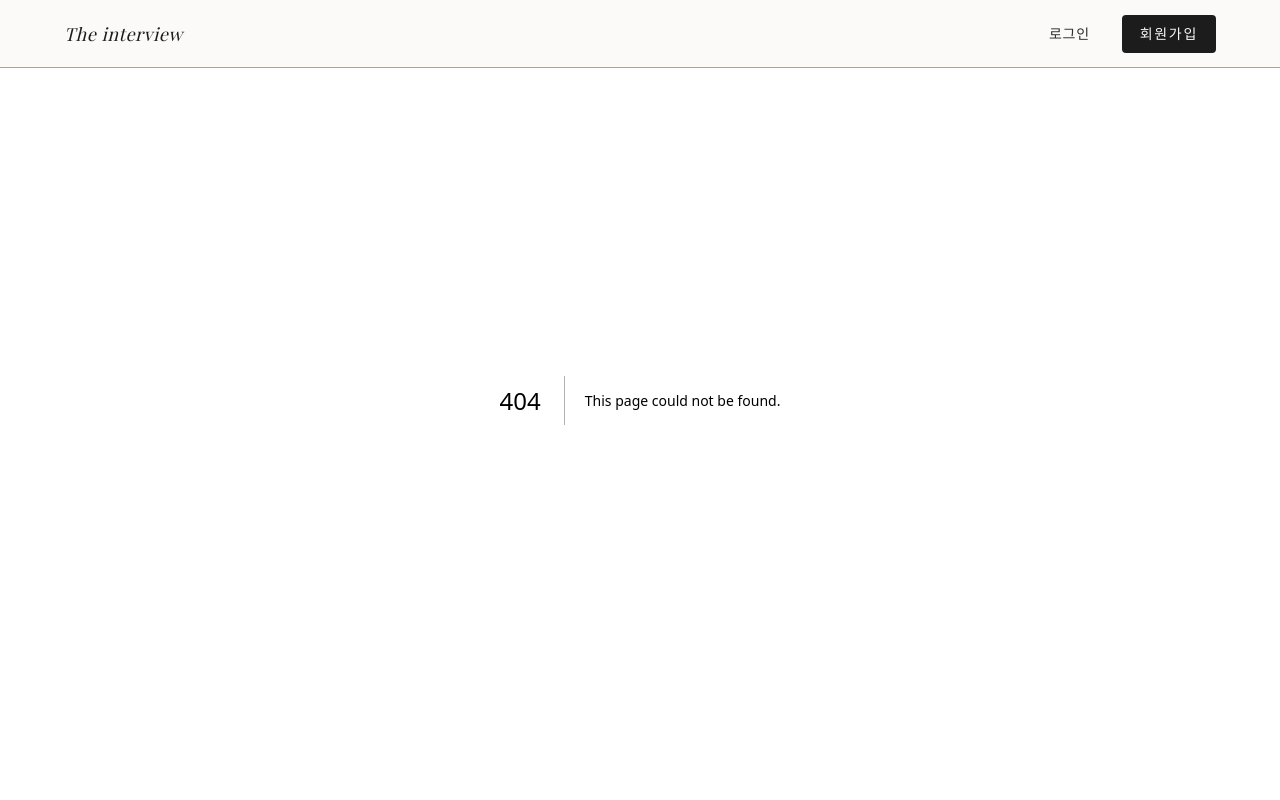
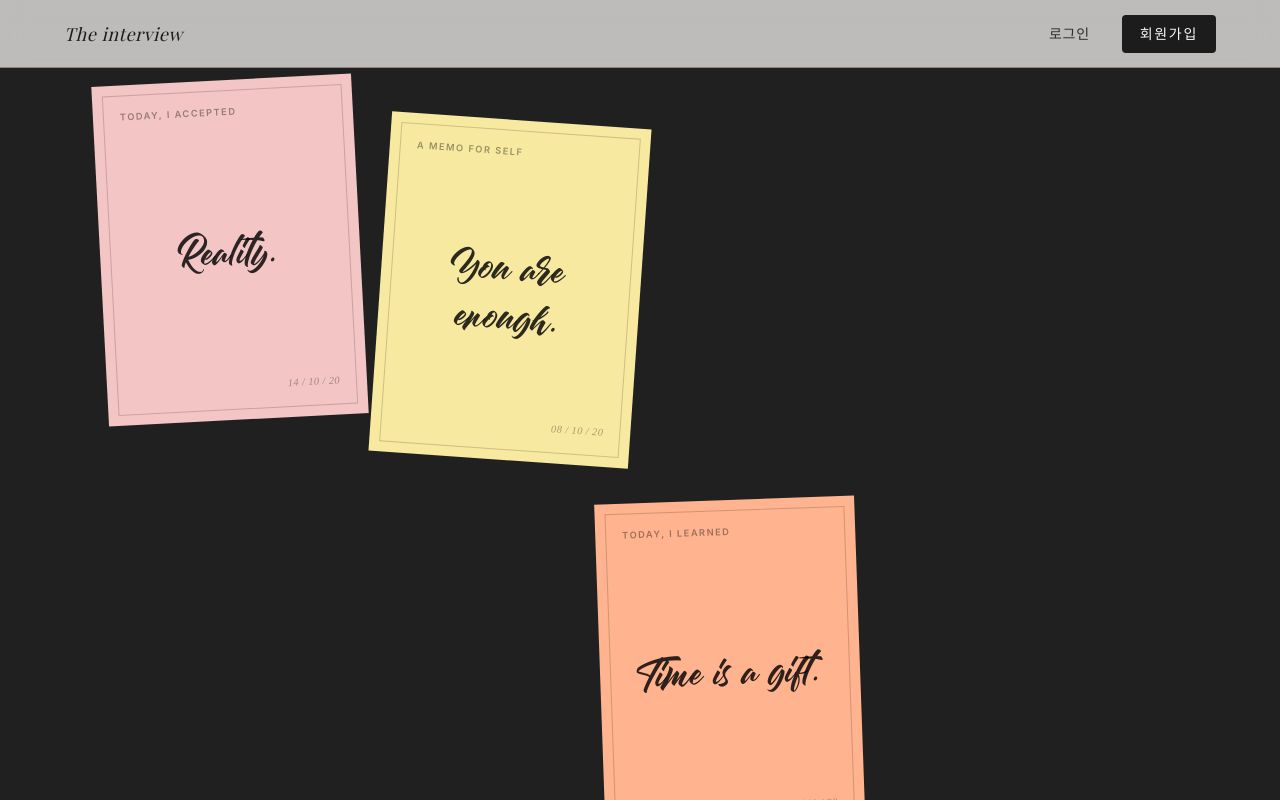
Before and after one commit to wynsumhi/the-interview, a Next.js app in the folder fe/: page /memo in a window 1280 px wide. Before the commit this address had no page. Built offline with nearby package versions, Linux system fonts and the light colour scheme; a web font is replaced by a local one.

Commit message:
S14P21A307-314 feat: 포스트잇 임시 페이지 작성

```diff
--- /dev/null
+++ b/fe/src/app/memo/page.tsx
@@ -0,0 +1,101 @@
+import MemoCard from "@/components/memo/MemoCard";
+import type { QnaPreview } from "@/components/memo/MemoCard";
+
+const MEMOS: {
+  id: number;
+  category: string;
+  title: string;
+  date: string;
+  color: string;
+  rotate: number;
+  top: number;
+  left: number;
+  qnaItems: QnaPreview[];
+}[] = [
+  {
+    id: 1,
+    category: "today, i accepted",
+    title: "Reality.",
+    date: "14 / 10 / 20",
+    color: "#F3C5C5",
+    rotate: -3,
+    top: 80,
+    left: 100,
+    qnaItems: [
+      {
+        question: "Q. 오늘 무엇이 가장 힘들었나요?",
+        answer: "A. 지금의 나와 되고 싶었던 나 사이의 간극이요.",
+      },
+      {
+        question: "Q. 어떻게 앞으로 나아갔나요?",
+        answer: "A. 한 번에 한 호흡씩 천천히요.",
+      },
+      {
+        question: "Q. 내일로 무엇을 가져가실 건가요?",
+        answer: "A. 나 자신을 향한 다정함입니다.",
+      },
+    ],
+  },
+  {
+    id: 2,
+    category: "a memo for self",
+    title: "You are enough.",
+    date: "08 / 10 / 20",
+    color: "#F7E9A0",
+    rotate: 4,
+    top: 120,
+    left: 380,
+    qnaItems: [
+      {
+        question: "Q. 오늘 어떤 말을 듣고 싶었나요?",
+        answer: "A. 당신이 최선을 다하고 있다는 걸 알고 있다는 말",
+      },
+      {
+        question: "Q. 무엇을 내려놓으실 건가요?",
+        answer: "A. 타인의 기대라는 무게입니다.",
+      },
+    ],
+  },
+  {
+    id: 3,
+    category: "today, i learned",
+    title: "Time is a gift.",
+    date: "25 / 11 / 20",
+    color: "#FFB38E",
+    rotate: -2,
+    top: 500,
+    left: 600,
+    qnaItems: [
+      {
+        question: "Q. 무엇이 당신을 놀라게 했나요?",
+        answer: "A. 고요한 순간이 얼마나 빨리 추억이 되어버리는지요.",
+      },
+      {
+        question: "Q. 무엇을 다르게 해보고 싶나요?",
+        answer: "A. 평범한 일상 속에 조금 더 머물고 싶어요.",
+      },
+      {
+        question: "Q. 무엇에 감사하시나요?",
+        answer: "A. 기다려준 사람들입니다.",
+      },
+    ],
+  },
+];
+
+export default function MemoPage() {
+  return (
+    <main
+      style={{
+        position: "relative",
+        width: "100vw",
+        height: "100vh",
+        backgroundColor: "#202020",
+        overflow: "hidden",
+      }}
+    >
+      {MEMOS.map((memo) => (
+        <MemoCard key={memo.id} {...memo} />
+      ))}
+    </main>
+  );
+}
```
